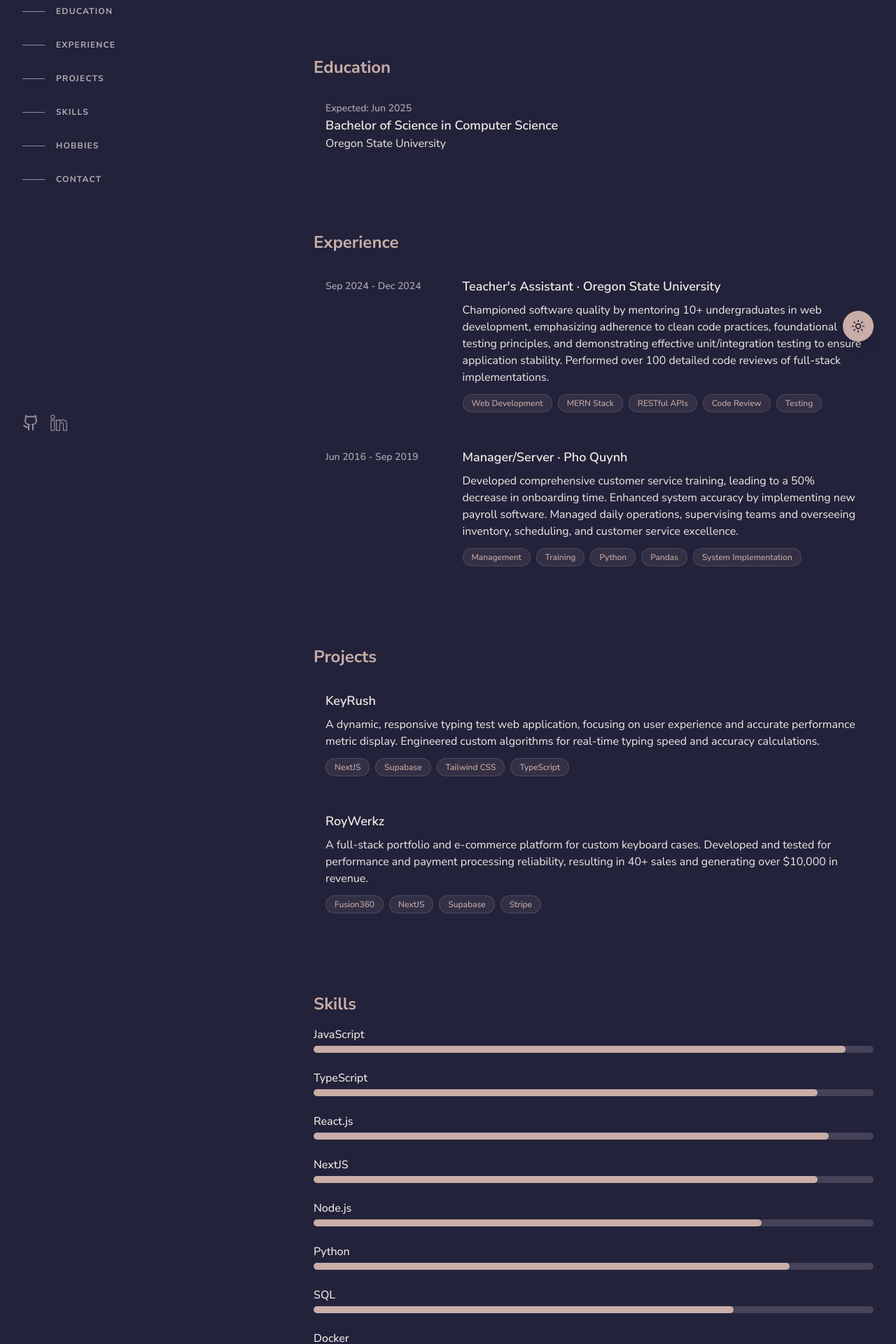
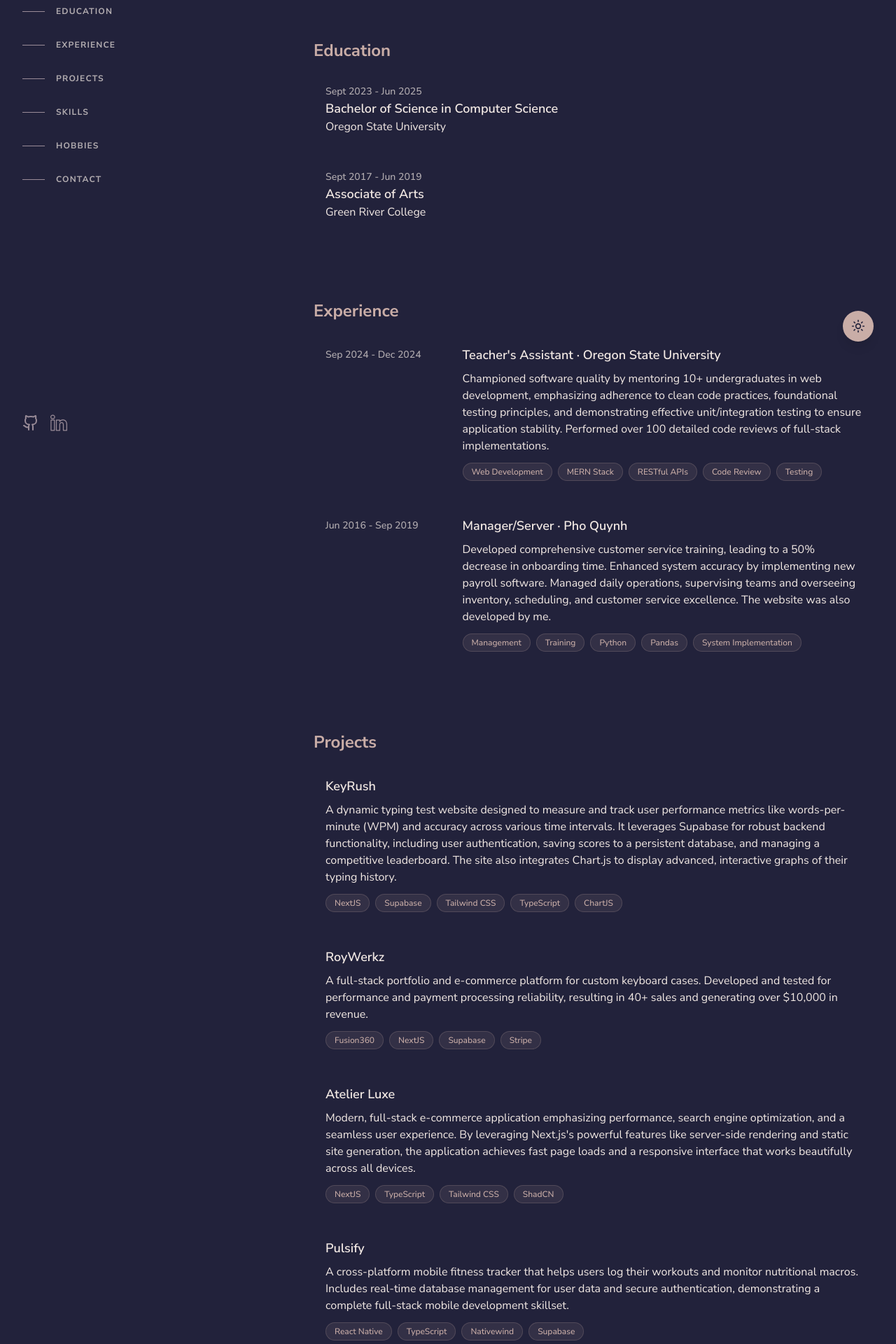
Before and after one commit to Royster0/royhuynh, a React (Vite) app: page / in a window 1280 px wide. Shown: the part 280-2200 px from the top of the page at 70% size. Built offline with nearby package versions, Linux system fonts and the light colour scheme.

Commit message:
Updated information

```diff
--- a/src/data/educationData.tsx
+++ b/src/data/educationData.tsx
@@ -2,6 +2,11 @@
   {
     degree: "Bachelor of Science in Computer Science",
     school: "Oregon State University",
-    years: "Expected: Jun 2025",
+    years: "Sept 2023 - Jun 2025",
+  },
+  {
+    degree: "Associate of Arts",
+    school: "Green River College",
+    years: "Sept 2017 - Jun 2019",
   },
 ];
--- a/src/data/experienceData.tsx
+++ b/src/data/experienceData.tsx
@@ -4,8 +4,10 @@
     title: "Teacher's Assistant",
     company: "Oregon State University",
     companyUrl: "https://oregonstate.edu/",
-    description:
-      "Championed software quality by mentoring 10+ undergraduates in web development, emphasizing adherence to clean code practices, foundational testing principles, and demonstrating effective unit/integration testing to ensure application stability. Performed over 100 detailed code reviews of full-stack implementations.",
+    description: `Championed software quality by mentoring 10+ undergraduates in web development,
+      emphasizing adherence to clean code practices, foundational testing principles,
+      and demonstrating effective unit/integration testing to ensure application stability. \n
+      Performed over 100 detailed code reviews of full-stack implementations.`,
     skills: [
       "Web Development",
       "MERN Stack",
@@ -18,9 +20,11 @@
     date: "Jun 2016 - Sep 2019",
     title: "Manager/Server",
     company: "Pho Quynh",
-    companyUrl: "#",
-    description:
-      "Developed comprehensive customer service training, leading to a 50% decrease in onboarding time. Enhanced system accuracy by implementing new payroll software. Managed daily operations, supervising teams and overseeing inventory, scheduling, and customer service excellence.",
+    companyUrl: "https://phoquynh.com/",
+    description: `Developed comprehensive customer service training, leading to a 50% decrease in onboarding time.
+      Enhanced system accuracy by implementing new payroll software. Managed daily operations, supervising
+      teams and overseeing inventory, scheduling, and customer service excellence. The website was also
+      developed by me.`,
     skills: [
       "Management",
       "Training",
--- a/src/data/hobbiesData.tsx
+++ b/src/data/hobbiesData.tsx
@@ -1,17 +1,26 @@
 export const hobbiesData = [
   {
     name: "Keyboards",
-    description:
-      "I have a passion for custom mechanical keyboards, from designing cases in Fusion360 to prototyping and building them. This hobby combines my love for design, engineering, and hands-on creation.",
+    description: `I have a passion for custom mechanical keyboards, from designing cases in Fusion360
+      to prototyping and building them. This hobby combines my love for design, engineering,
+      and hands-on creation.`,
   },
   {
     name: "Web Development",
-    description:
-      "Beyond my professional work, I enjoy building personal projects and exploring new web technologies. Creating applications like KeyRush allows me to experiment with new tools and refine my craft.",
+    description: `Beyond my professional work, I enjoy building personal projects and exploring
+       new web technologies. Creating applications like KeyRush allows me to experiment
+        with new tools and refine my craft.`,
+  },
+  {
+    name: "Pickleball",
+    description: `Being a more recent enjoyer, pickleball consumed all of my free-time last summer.
+    The more intimiate nature of pickleball (smaller court, 4 people) allowed me to make
+    some spectacular friends, and I really enjoy the competition.`,
   },
   {
     name: "Gaming",
-    description:
-      "I'm an avid gamer and have dabbled in game development with Godot and Unity. This fuels my interest in performance optimization and creating engaging user experiences.",
+    description: `I'm an avid gamer and have dabbled in game development with Godot and Unity.
+      This fuels my interest in performance optimization and creating engaging user experiences.
+      I have also recently enjoyed Expedition 33 a ton, and it quickly climbed my top 5 all-time.`,
   },
 ];
--- a/src/data/projectsData.tsx
+++ b/src/data/projectsData.tsx
@@ -1,16 +1,37 @@
 export const projectsData = [
   {
     title: "KeyRush",
-    url: "#", // Add URL to live project if available
-    description:
-      "A dynamic, responsive typing test web application, focusing on user experience and accurate performance metric display. Engineered custom algorithms for real-time typing speed and accuracy calculations.",
-    skills: ["NextJS", "Supabase", "Tailwind CSS", "TypeScript"],
+    url: "https://keyrush.vercel.app/",
+    description: `A dynamic typing test website designed to measure and track user performance
+    metrics like words-per-minute (WPM) and accuracy across various time intervals.
+    It leverages Supabase for robust backend functionality, including user authentication,
+    saving scores to a persistent database, and managing a competitive leaderboard.
+    The site also integrates Chart.js to display advanced, interactive graphs of their typing history.`,
+    skills: ["NextJS", "Supabase", "Tailwind CSS", "TypeScript", "ChartJS"],
   },
   {
     title: "RoyWerkz",
-    url: "#", // Add URL to live project if available
-    description:
-      "A full-stack portfolio and e-commerce platform for custom keyboard cases. Developed and tested for performance and payment processing reliability, resulting in 40+ sales and generating over $10,000 in revenue.",
+    url: "https://sites.google.com/view/roywerkz/work",
+    description: `A full-stack portfolio and e-commerce platform for custom keyboard cases.
+      Developed and tested for performance and payment processing reliability,
+      resulting in 40+ sales and generating over $10,000 in revenue.`,
     skills: ["Fusion360", "NextJS", "Supabase", "Stripe"],
   },
+  {
+    title: "Atelier Luxe",
+    url: "https://atelier-luxe.vercel.app/",
+    description: `Modern, full-stack e-commerce application emphasizing performance, search engine
+    optimization, and a seamless user experience. By leveraging Next.js's powerful features like
+    server-side rendering and static site generation, the application achieves fast
+    page loads and a responsive interface that works beautifully across all devices. `,
+    skills: ["NextJS", "TypeScript", "Tailwind CSS", "ShadCN"],
+  },
+  {
+    title: "Pulsify",
+    url: "https://github.com/Royster0/pulsify",
+    description: `A cross-platform mobile fitness tracker that helps users log their workouts and
+    monitor nutritional macros. Includes real-time database management for user data and
+    secure authentication, demonstrating a complete full-stack mobile development skillset.`,
+    skills: ["React Native", "TypeScript", "Nativewind", "Supabase"],
+  },
 ];
--- a/src/sections/Summary.tsx
+++ b/src/sections/Summary.tsx
@@ -6,8 +6,8 @@
       About Me
     </h2>
     <p className="mt-4 text-slate-blue dark:text-parchment">
-      As a computer science student at Oregon State University, I'm passionate
-      about developing dynamic and responsive web applications. I have hands-on
+      As a recent graduate from Oregon State University, I'm passionate about
+      developing dynamic and responsive web applications. I have hands-on
       experience in mentoring, code review, and full-stack development through
       my role as a Teacher's Assistant. My project work, from creating a
       real-time typing test app to building a full e-commerce platform for
```
